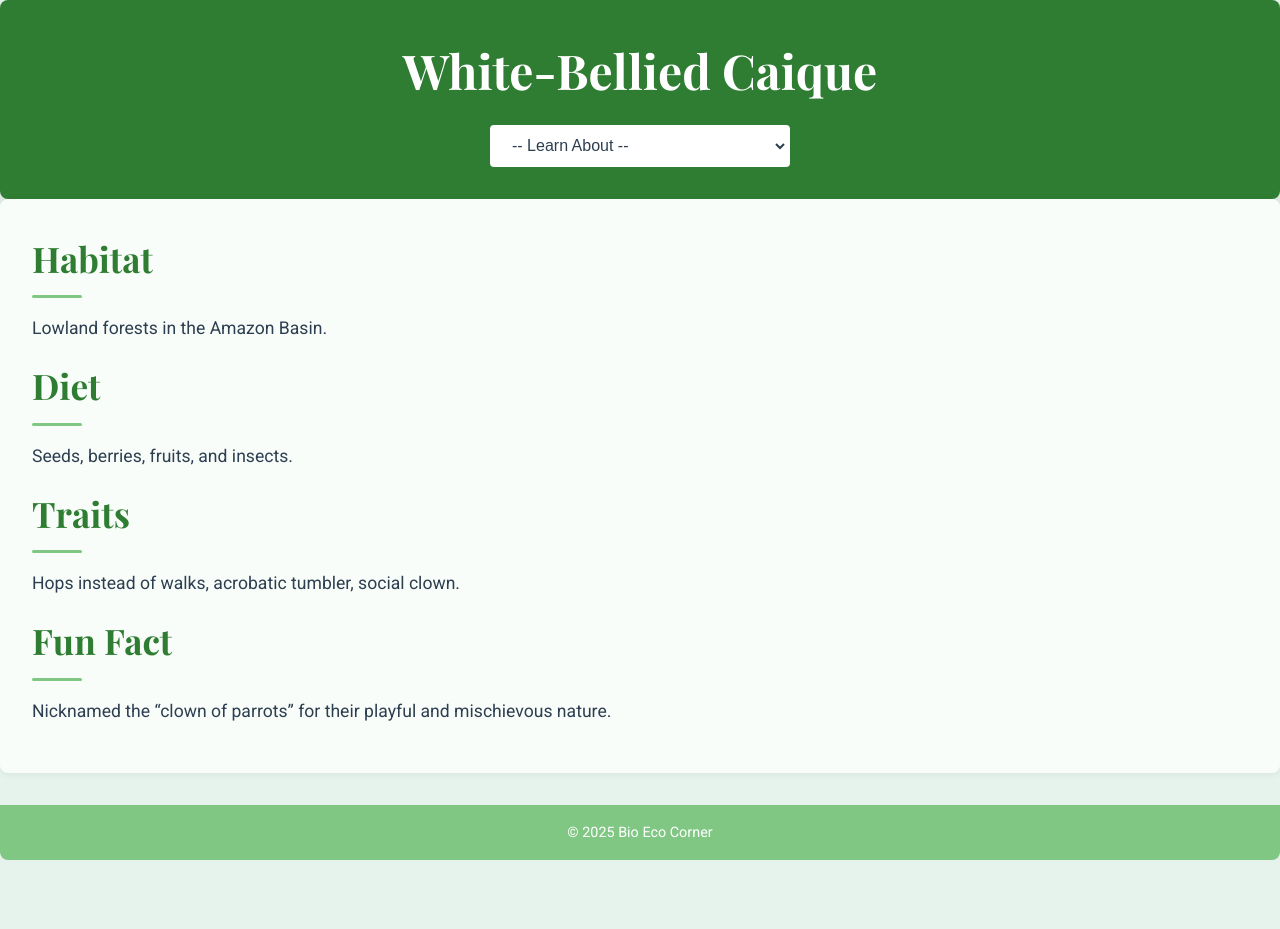
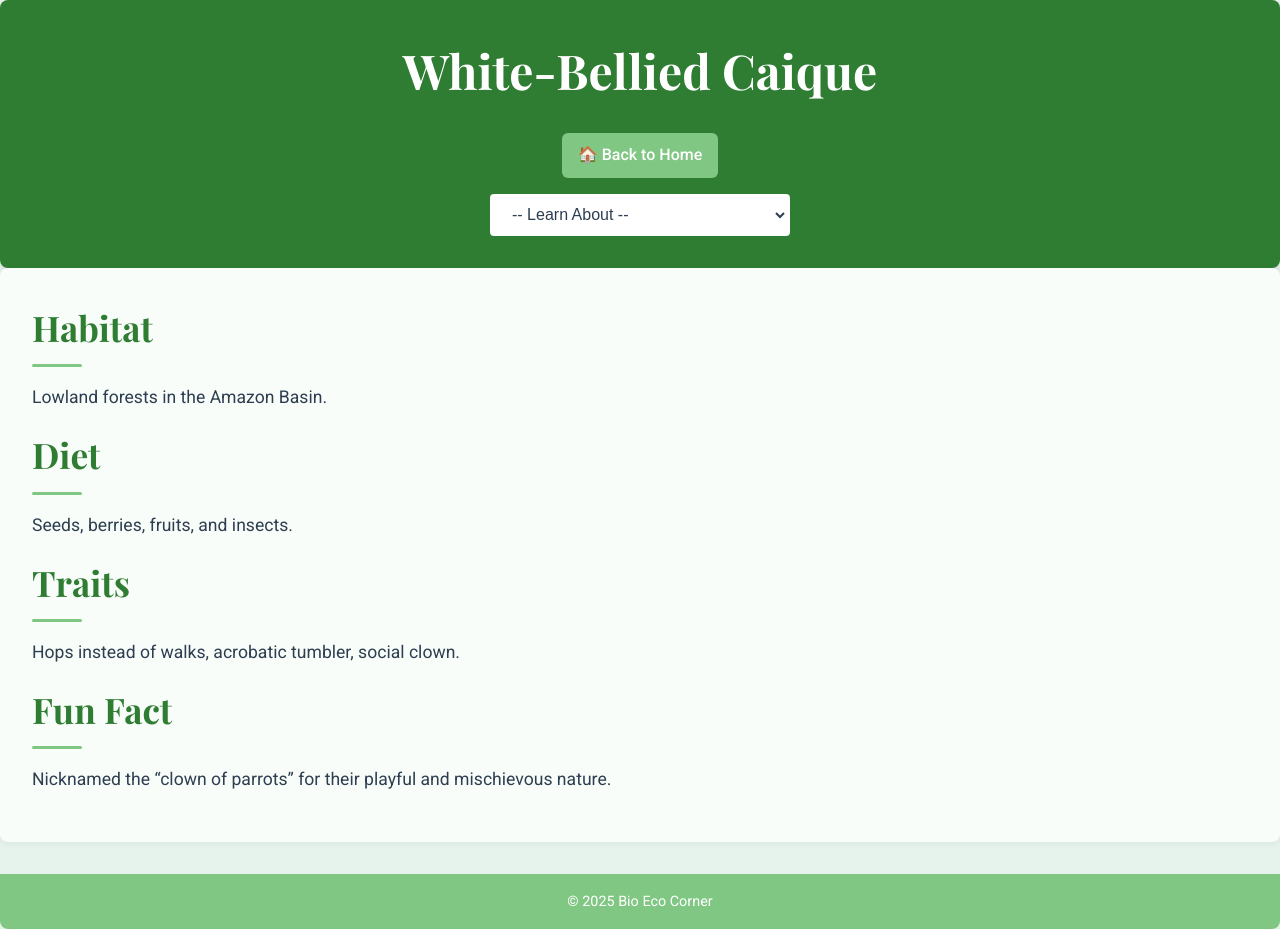
Before and after one commit to Lam-alt-ai/Bio-Eco-Corner, a plain HTML site: page caique.html in a window 1280 px wide. Before the commit the page ends 860 px from the top, so only its background shows below. Drawn offline with nearby package versions, Linux system fonts and the light colour scheme.

Commit message:
Update caique.html

```diff
--- a/caique.html
+++ b/caique.html
@@ -8,6 +8,9 @@
 <body>
   <header>
     <h1>White-Bellied Caique</h1>
+            <div style="margin-top: 1rem;">
+  <a href="index.html" class="home-button">🏠 Back to Home</a>
+</div>
     <nav>
       <select onchange="location.href=this.value">
         <option value="">-- Learn About --</option>
```
